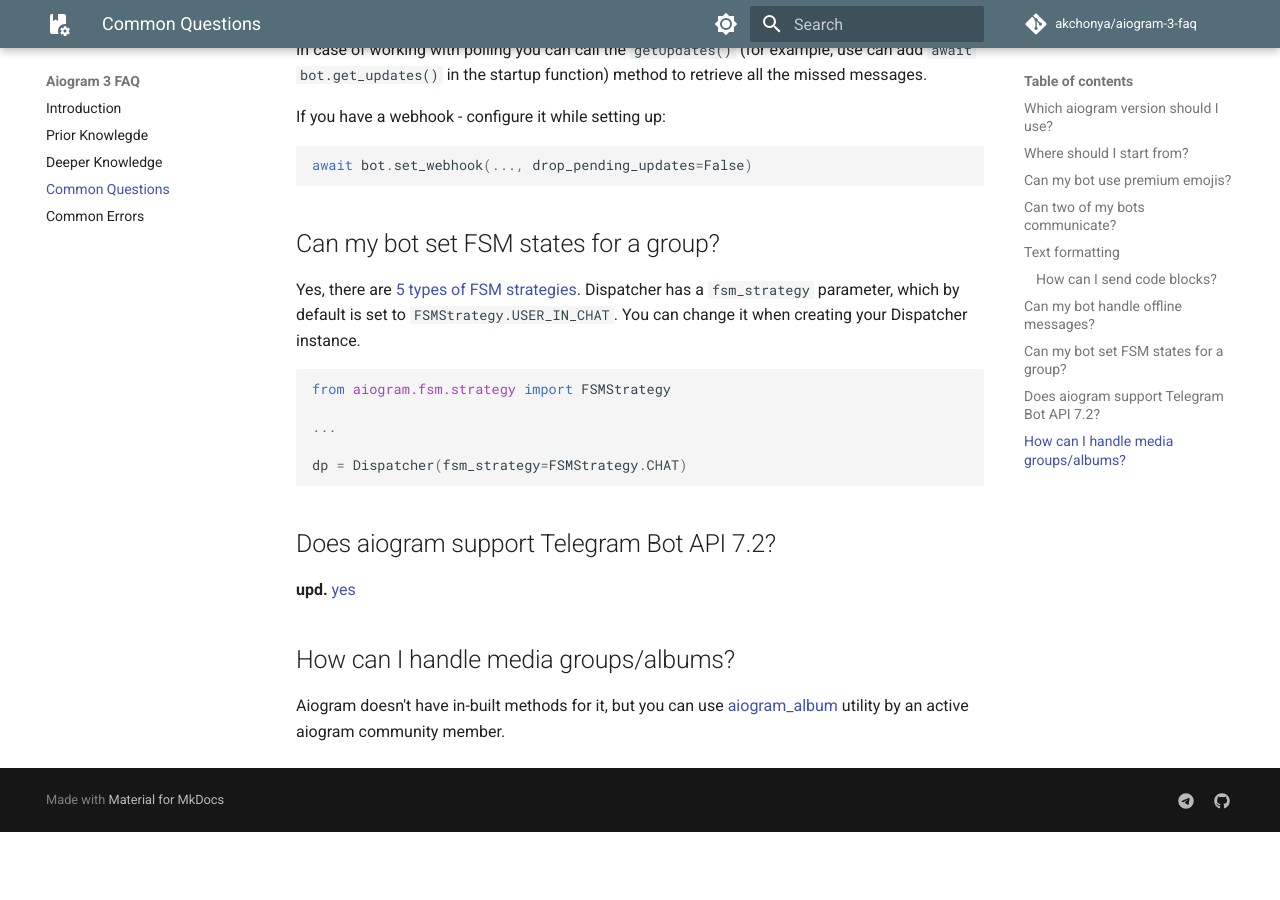
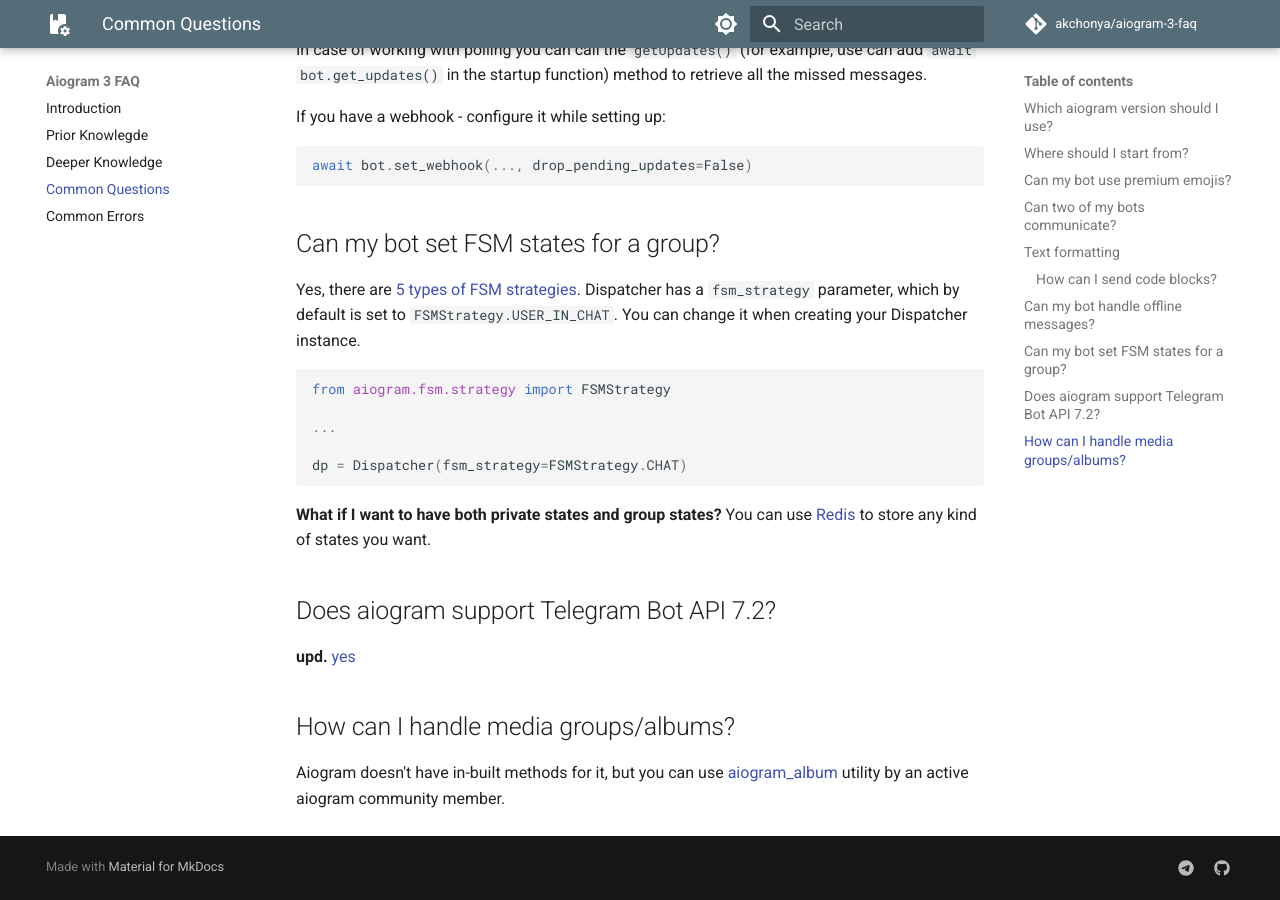
Before and after one commit to akchonya/aiogram-3-faq, an MkDocs documentation site: the page built from docs/common_questions.md, in a window 1280 px wide and 900 px high, scrolled down 2209 px. Built offline with MkDocs 1.6.1 and Material for MkDocs 9.7.7, drawn with Linux system fonts in a browser that asks for light colours; comment, search, counter and statistics services are not loaded; before the commit the page ends 3041 px from its top, so only the background shows below that.

Commit message:
add qa about states

````diff
--- a/docs/common_questions.md
+++ b/docs/common_questions.md
@@ -92,6 +92,8 @@
 dp = Dispatcher(fsm_strategy=FSMStrategy.CHAT)
 ```
 
+**What if I want to have both private states and group states?** You can use [Redis](https://akchonya.github.io/aiogram-3-faq/deeper_knowledge/#redis) to store any kind of states you want.
+
 ## Does aiogram support Telegram Bot API 7.2?
 
 **upd.** [yes](https://t.me/aiogram_live/105)
````
